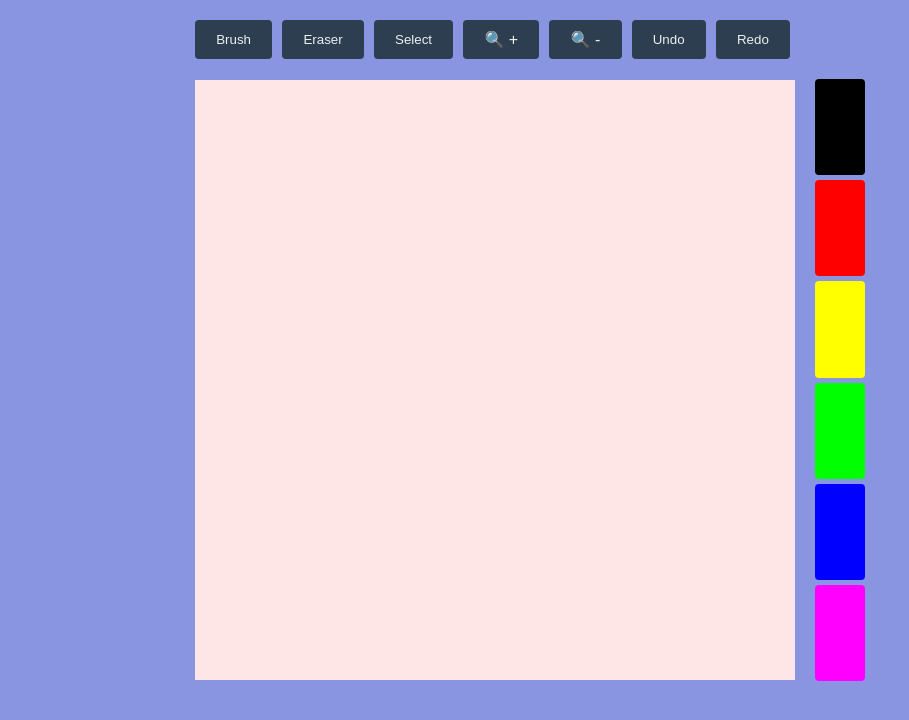
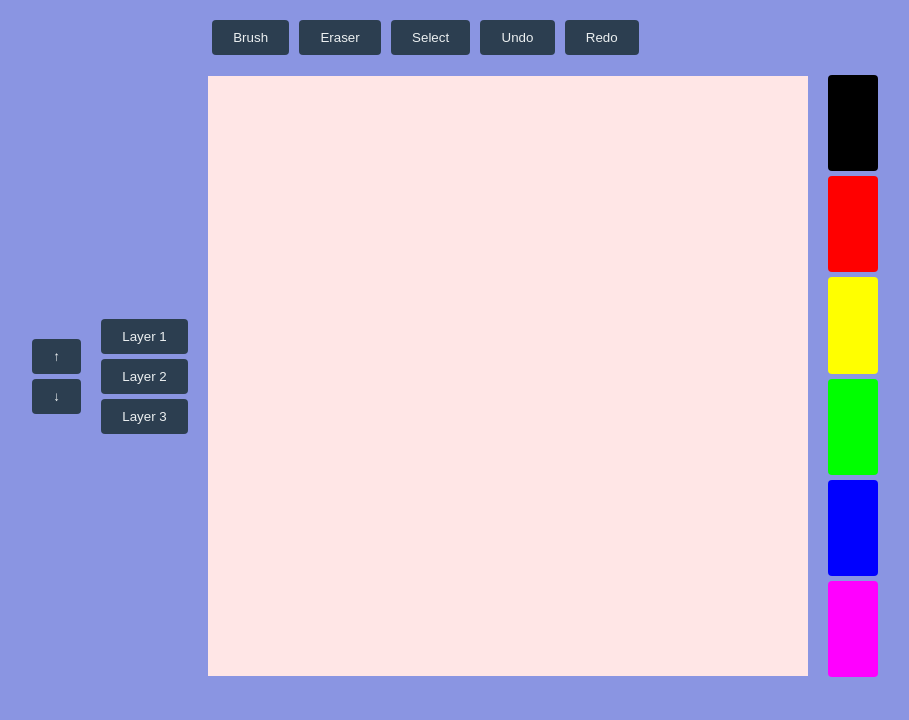
Before and after one commit to omerasm/cs465-project1, a plain HTML site: page project/index.html in a window 1280 px wide. Shown: the whole page, without its empty margins (110-1019 px from the left). Drawn offline with nearby package versions, Linux system fonts and the light colour scheme.

Commit message:
try to fix smthng

```diff
--- a/project/fire.js
+++ b/project/fire.js
@@ -56,6 +56,82 @@ var dr = 5.0 * Math.PI / 180.0;
 
 var modelViewMatrix;
 var modelViewMatrixLoc;
+
+var layer1 = [];
+var layer2 = [];
+var layer3 = [];
+
+var layer1 = 1;
+var layer2 = 2;
+var layer3 = 3;
+
+var chosenOne = 1;
+
+function layer_1() {
+    chosenOne = 1;
+}
+
+function layer_2() {
+    chosenOne = 2;
+}
+
+function layer_3() {
+    chosenOne = 3;
+}
+
+function up_arrow() {
+
+    switch (chosenOne) {
+        case 1:
+            if (layer1 != 3) {
+                layer1++;
+                if (layer1 == layer2) { layer2--; }
+                else { layer3--; }
+            }
+            break;
+        case 2:
+            if (layer2 != 3) {
+                layer2++;
+                if (layer1 == layer2) { layer1--; }
+                else { layer3--; }
+            }
+            break;
+        case 3:
+            if (layer3 != 3) {
+                layer3++;
+                if (layer3 == layer2) { layer2--; }
+                else { layer1--; }
+            }
+            break;
+    }
+}
+
+function down_arrow() {
+
+    switch (chosenOne) {
+        case 1:
+            if (layer1 != 1) {
+                layer1--;
+                if (layer1 == layer2) { layer2++; }
+                else { layer3++; }
+            }
+            break;
+        case 2:
+            if (layer2 != 1) {
+                layer2--;
+                if (layer1 == layer2) { layer1++; }
+                else { layer3++; }
+            }
+            break;
+        case 3:
+            if (layer3 != 1) {
+                layer3--;
+                if (layer3 == layer2) { layer2++; }
+                else { layer1++; }
+            }
+            break;
+    }
+}
 
 
 var colors = [
@@ -130,15 +206,12 @@ function saveState() {
     undoTClone.push(tClone);
     indexHolder.push(index);
     redoTClone = [];
-    console.log("save state: ", index)
 }
 function undo_op() {
-    index = 0;
     if (undoTClone.length > 0 && undoTClone.length < 10) {
         var temp = indexHolder.pop();
         indexRedoer.push(temp);
-        console.log(indexRedoer);
-
+        index = 0;
         var cloneTemp = undoTClone.pop()
         var popped = deepClone(cloneTemp);
         redoTClone.push(popped);
@@ -146,7 +219,6 @@ function undo_op() {
         colorChanger = 0;
         colorId = colorHolder[0];
         for (let i = 0; i < lengthPopped; i++) {
-            console.log(i, colorChanger, colorHolder, indexHolder[colorChanger])
             if ((i * 3 >= indexHolder[colorChanger+1]) && (colorChanger < colorHolder.length)) {
                 colorChanger++;
                 colorId = colorHolder[colorChanger];
@@ -181,7 +253,6 @@ function redo_op() {
         lengthPushed = pushed.length;
         colorId = colorHolder[0];
         for (let i = 0; i < lengthPushed; i++) {
-            console.log(i, colorChanger, colorHolder, indexHolder[colorChanger] )
             if ((i*3 >= indexHolder[colorChanger+1]) && (colorChanger < colorHolder.length)) {
                 colorChanger++;
                 colorId = colorHolder[colorChanger];
@@ -191,7 +262,6 @@ function redo_op() {
         }
         index = indexRedoer.pop();
         indexHolder.push(index);
-        console.log(index);
     }
 }
 
--- a/project/index.html
+++ b/project/index.html
@@ -49,18 +49,23 @@ main()
         <button onclick="buttonEraser()" id="eraser-tool">Eraser</button>
         <button onclick="buttonSelect()" id="selection-tool">Select</button>
 
-        <!-- Zoom Controls -->
-        <button onclick="zoomer()" id="zoom-in" style="font-size: 12pt;">&#128269; +</button>
-        <button id="zoom-out" style="font-size: 12pt;">&#128269; -</button>
+        <button onclick="undo_op()" id="undo">Undo</button>
+        <button onclick="redo_op()" id="redo">Redo</button>
 
-
-            <button onclick="undo_op()" id="undo">Undo</button>
-            <button onclick="redo_op()" id="redo">Redo</button>
-
-            <!-- Other features as needed... -->
         </div>
 
         <div class="axis">
+
+            <div class="updown">
+                <button onclick="up_arrow()" id="up_arrow">&#x2191; </button>
+                <button onclick="down_arrow()" id="down_arrow">&#x2193; </button>
+            </div>
+            <div class="layers">
+                <button onclick="layer_1()" id="layer_1">Layer 1</button>
+                <button onclick="layer_2()" id="layer_2">Layer 2</button>
+                <button onclick="layer_3()" id="layer_3">Layer 3</button>
+            </div>
+
             <canvas id="gl-canvas" width="600" height="600"></canvas>
 
             <!-- Color Selection -->
--- a/project/styles.css
+++ b/project/styles.css
@@ -12,7 +12,9 @@ body {
     display: flex;
     gap: 10px;
     margin-bottom: 20px;
-    align-self: normal;
+    align-self: center;
+    align-items: baseline;
+    margin-left: 180px;
 }
 
 .color-picker {
@@ -20,6 +22,7 @@ body {
     align-items: center;
     flex-direction: column;
     gap: 5px;
+    margin-right: 150px;
 }
 
 .color {
@@ -28,6 +31,22 @@ body {
     width: 50px;
     height: 96.2px;
     cursor: pointer;
+}
+
+.updown {
+    display: flex;
+    align-items: center;
+    flex-direction: column;
+    margin-right: 20px;
+    gap: 5px;
+}
+
+.layers {
+    display: flex;
+    align-items: center;
+    flex-direction: column;
+    margin-right: 20px;
+    gap: 5px;
 }
 
 .axis {
```
